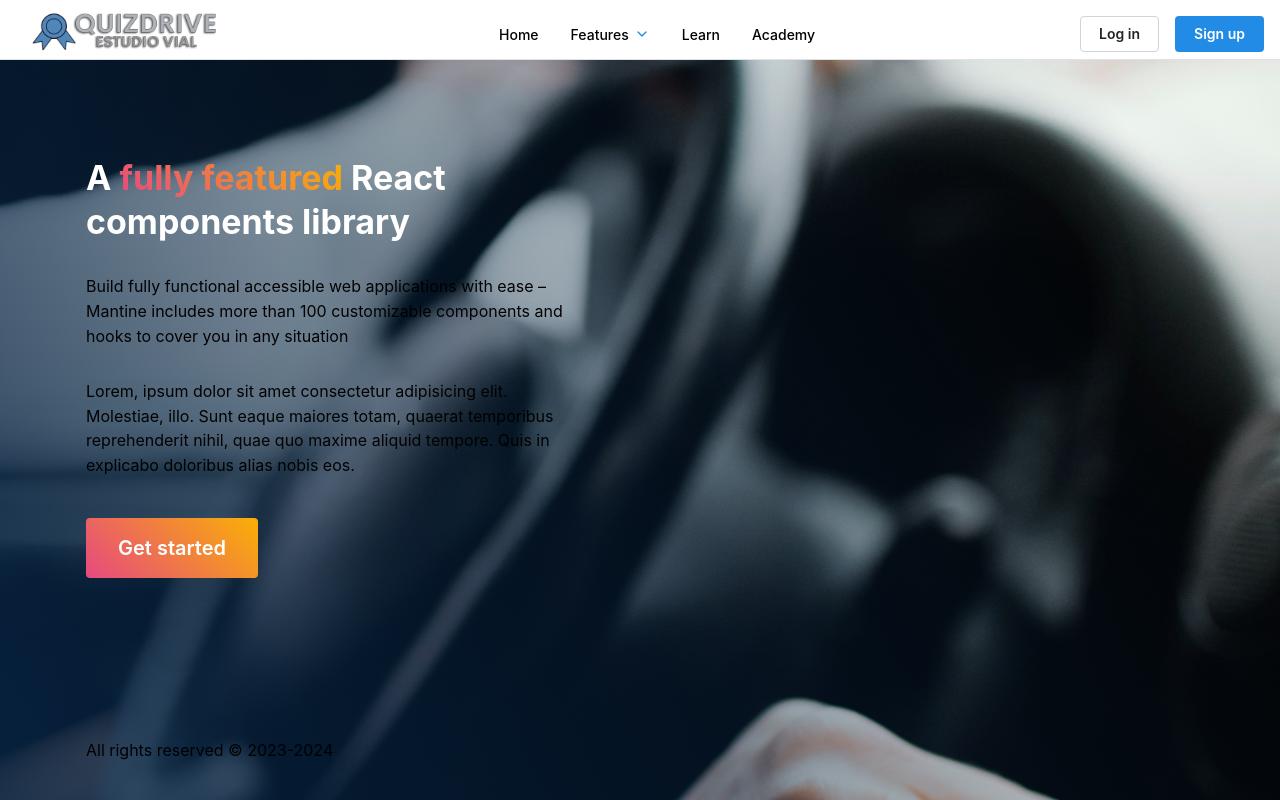
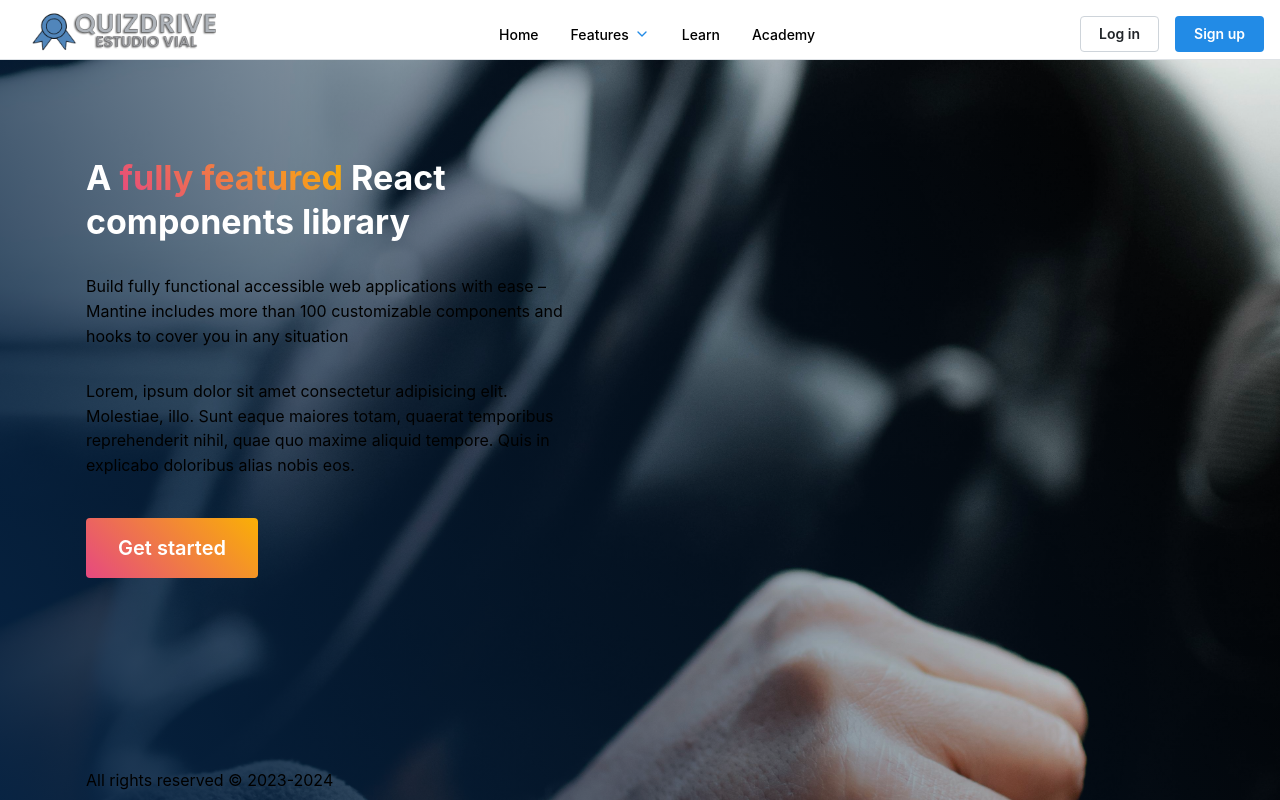
Before and after one commit to tesis-parte-3/frontend, a React (Vite) app: page / in a window 1280 px wide. Shown: the top 800 px of the page. Built offline with nearby package versions, Linux system fonts and the light colour scheme.

Commit message:
El commit que se me olvido

```diff
--- a/package.json
+++ b/package.json
@@ -22,7 +22,6 @@
     "@mantine/modals": "^7.2.2",
     "@mantine/notifications": "^7.2.2",
     "@mantine/nprogress": "^7.2.2",
-    "@mantine/prism": "^6.0.21",
     "@mantine/spotlight": "^7.2.2",
     "@mantine/tiptap": "^7.2.2",
     "@reduxjs/toolkit": "^1.9.7",
@@ -32,7 +31,7 @@
     "@tiptap/starter-kit": "^2.1.13",
     "@types/react-router-dom": "^5.3.3",
     "dayjs": "^1.11.10",
-    "embla-carousel-react": "^8.0.0-rc15",
+    "embla-carousel-react": "7.0.0",
     "framer-motion": "^10.18.0",
     "react": "^18.2.0",
     "react-dom": "^18.2.0",
@@ -49,6 +48,7 @@
     "eslint": "^8.53.0",
     "eslint-plugin-react-hooks": "^4.6.0",
     "eslint-plugin-react-refresh": "^0.4.4",
+    "gh-pages": "^6.1.1",
     "postcss": "^8.4.31",
     "postcss-preset-mantine": "^1.11.0",
     "postcss-simple-vars": "^7.0.1",
--- a/src/assets/css/HeroImageRight.module.css
+++ b/src/assets/css/HeroImageRight.module.css
@@ -5,7 +5,7 @@
     background-image: linear-gradient(240deg, rgba(130, 201, 30, 0) 10%, #062343 99%),
         url("../img/welcomebg.jpg");
     padding-top: calc(var(--mantine-spacing-xl) * 1);
-    padding-bottom: calc(var(--mantine-spacing-xl) * 10);
+    padding-bottom: calc(var(--mantine-spacing-xl) * 1);
 }
 
 .inner {
--- a/src/pages/Welcome.tsx
+++ b/src/pages/Welcome.tsx
@@ -46,7 +46,7 @@ function Welcome() {
                             </Button>
                             </Link>
 
-                            <Text className={classes.descriptionfinal} mt={160}>
+                            <Text className={classes.descriptionfinal} mt={190}>
                             All rights reserved © 2023-2024
                             </Text>
                         </div>
```
Also changed, not shown: 1 other file (tests, documents, lock files or other folders).
